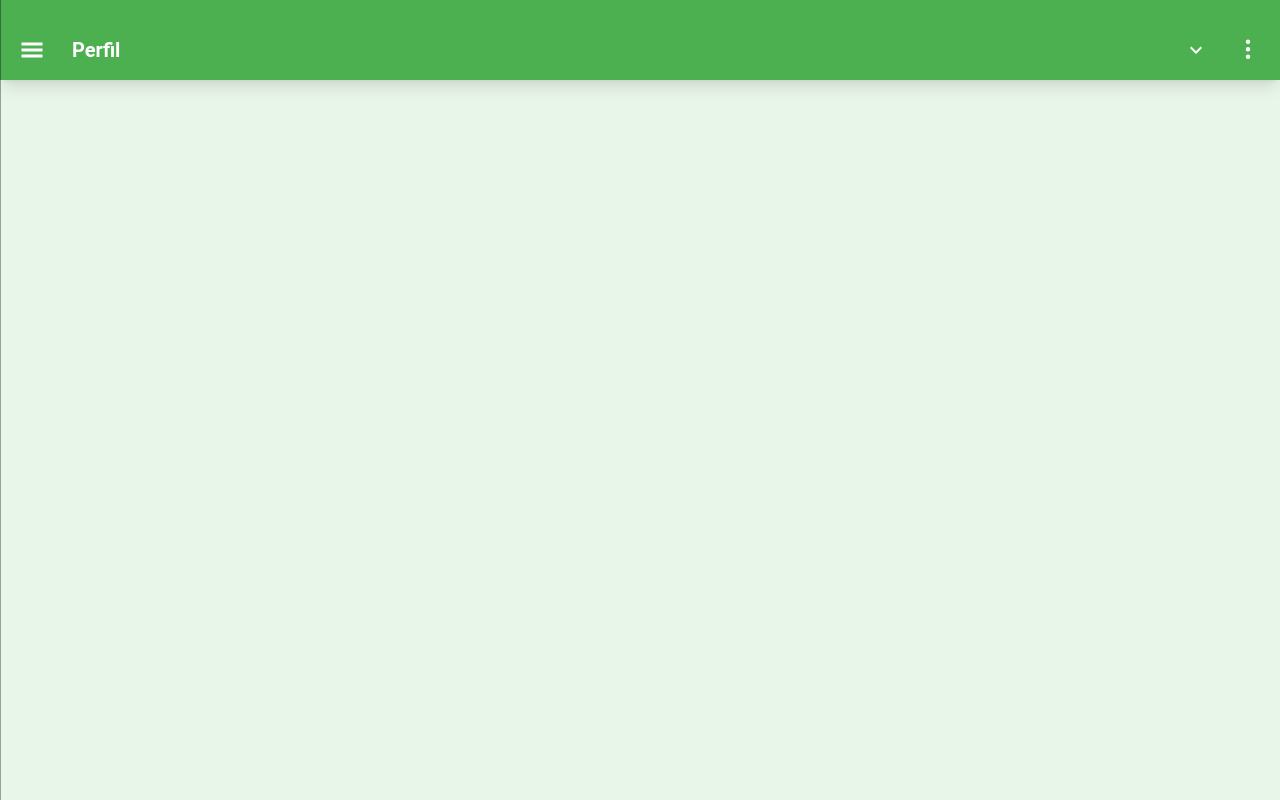
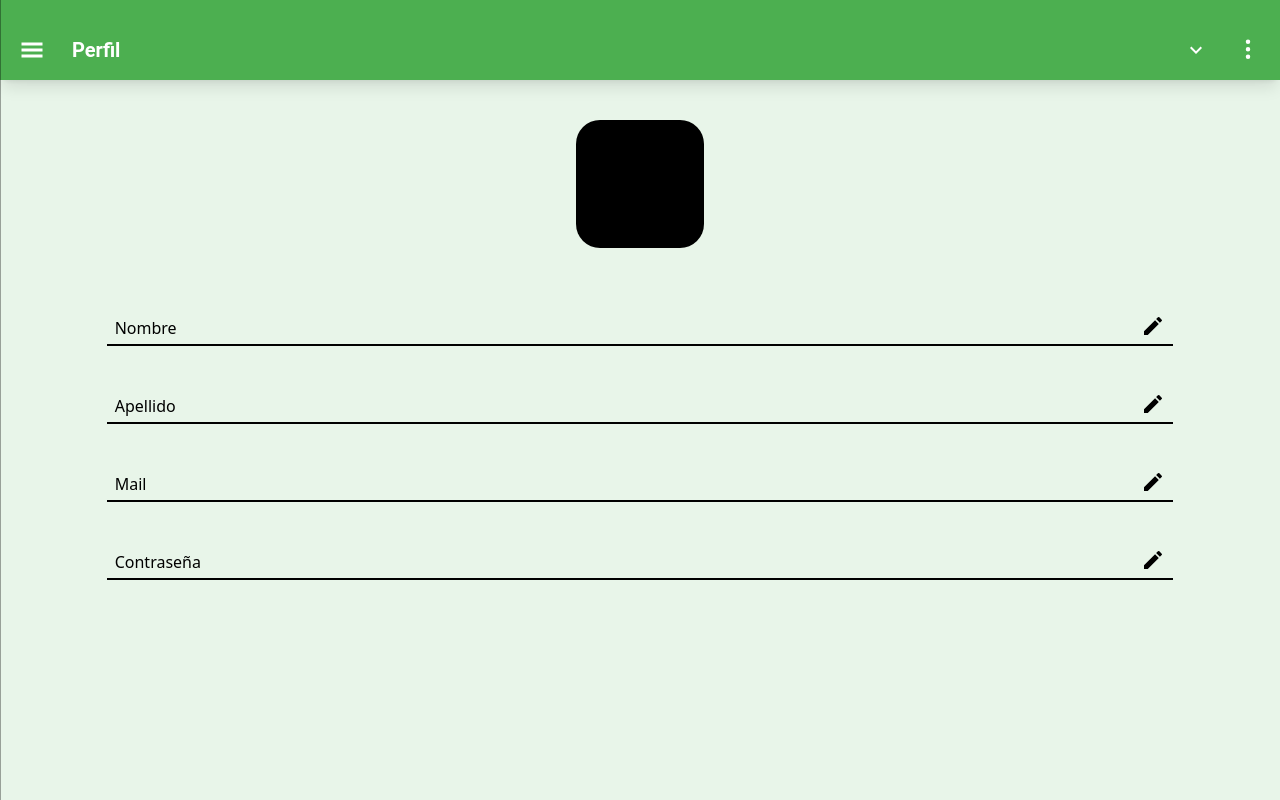
Before and after one commit to No-Country/c10-39-ft-nest-react, a React (Vite) app in the folder client/: page /perfil in a window 1280 px wide. Built offline with nearby package versions, Linux system fonts and the light colour scheme; no server answers.

Commit message:
add profile page

```diff
--- a/client/src/Pages/Profile.tsx
+++ b/client/src/Pages/Profile.tsx
@@ -1,10 +1,37 @@
-import { FC } from "react";
-import Layout from "../Components/Layout";
+import { FC, useState } from 'react';
+import Layout from '../Components/Layout';
+import Input from '../Components/Input';
+import { MdEdit } from 'react-icons/md';
 
 const Profile: FC = () => {
+  const [name, setName] = useState('');
+  const [lastName, setLastName] = useState('');
+  const [mail, setMail] = useState('');
+  const [password, setPassword] = useState('');
+
   return (
     <Layout title="Perfil">
-      <div></div>
+      <div className="flex flex-col items-center w-full">
+        <div className="bg-[#000] w-32 h-32 rounded-3xl m-10"></div>
+        <div className="w-full flex flex-col items-center gap-5">
+          <Input type="text" label="Nombre" state={name} setState={setName} icon={<MdEdit />} />
+          <Input
+            type="text"
+            label="Apellido"
+            state={lastName}
+            setState={setLastName}
+            icon={<MdEdit />}
+          />
+          <Input type="mail" label="Mail" state={mail} setState={setMail} icon={<MdEdit />} />
+          <Input
+            type="password"
+            label="Contraseña"
+            state={password}
+            setState={setPassword}
+            icon={<MdEdit />}
+          />
+        </div>
+      </div>
     </Layout>
   );
 };
```
